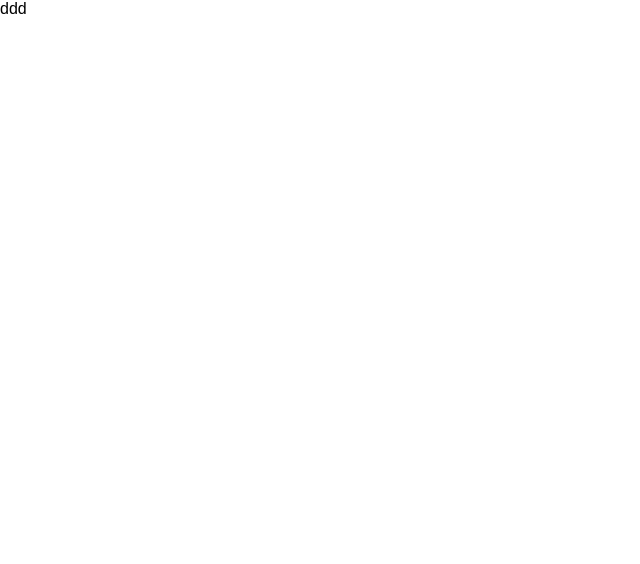
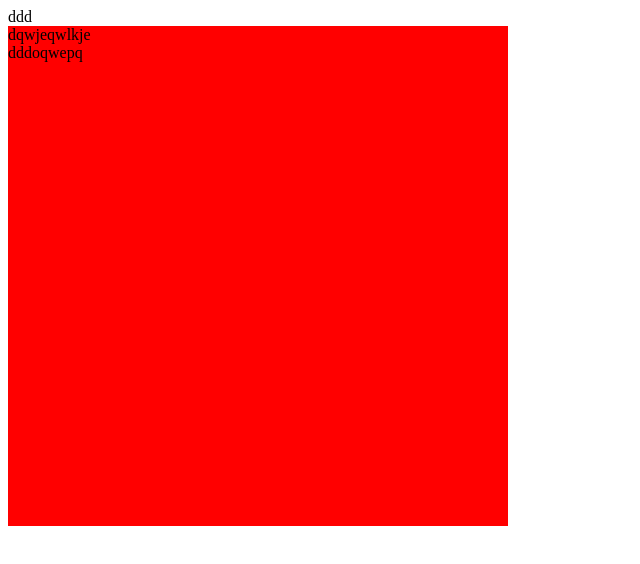
Before and after one commit to im-not-developer/reat-postcss-temp, a React (Create React App) app in the folder line4design-front-web/: page / in a window 1280 px wide. Shown: the top 564 px of the page, without its empty margins (0-640 px from the left). Built offline with nearby package versions, Linux system fonts and the light colour scheme.

Commit message:
Update .babelrc.js, .eslintrc.js, and 9 more files...

```diff
--- a/line4design-front-web/config-overrides.js
+++ b/line4design-front-web/config-overrides.js
@@ -1,20 +1,20 @@
 /** @format */
 
-const path = require('path');
+// const path = require('path');
 
 const {
   override,
   useBabelRc,
-  addWebpackAlias,
+  // addWebpackAlias,
   addBundleVisualizer
 } = require('customize-cra');
 
 module.exports = override(
   useBabelRc(),
 
-  addWebpackAlias({
-    ['~']: path.resolve(__dirname, './src')
-  }),
+  // addWebpackAlias({
+  //   ['~']: path.resolve(__dirname, './src')
+  // }),
   addBundleVisualizer(
     {
       analyzerMode: 'static',
--- a/line4design-front-web/package.json
+++ b/line4design-front-web/package.json
@@ -7,7 +7,7 @@
     "watch:css": "postcss ./src/index.pcss -o src/index.css -w",
     "lint": "eslint ./src",
     "lint:fix": "eslint ./src --fix",
-    "start": "PLATFORM=dev npm-run-all -p watch:css  start-js",
+    "start": "npm-run-all -p watch:css  start-js",
     "start-mock": "npm-run-all -p watch:css start-js mockAPI mockWS",
     "start-js": "react-scripts start",
     "build-js": "react-app-rewired build --scripts-version react-scripts build",
@@ -29,12 +29,13 @@
     "eslint": "^7.11.0",
     "eslint-import-resolver-babel-module": "^5.1.2",
     "eslint-import-resolver-node": "^0.3.4",
-    "eslint-import-resolver-typescript": "^2.3.0",
+    "eslint-import-resolver-typescript": "^2.4.0",
     "eslint-plugin-import": "^2.22.1",
     "eslint-plugin-jest": "^24.1.0",
     "eslint-plugin-react": "^7.21.4",
     "i18next": "^19.9.1",
     "npm-run-all": "^4.1.5",
+    "path": "^0.12.7",
     "process-env": "^2.0.2",
     "react": "^17.0.1",
     "react-bootstrap": "^1.5.0",
--- a/line4design-front-web/src/App.tsx
+++ b/line4design-front-web/src/App.tsx
@@ -3,7 +3,7 @@
 import React from 'react';
 
 // import Header from '~/components/commons/Header';
-// import MainPage from '~/pages/MainPage';
+import MainPage from '~/pages/MainPage';
 
 // import { useTranslation } from 'react-i18next';
 // import { Languages, languages } from 'src/locales/i18n';
@@ -20,9 +20,10 @@ function App() {
   return (
     <>
       <div>ddd</div>
+      <MainPage />
       {/* <Header />
       <div className="pg_app">
-        <MainPage />
+
       </div> */}
       {/* <div>
         <p>{t('hello')}</p>
--- a/line4design-front-web/src/assets/styles/global-styles.ts
+++ b/line4design-front-web/src/assets/styles/global-styles.ts
@@ -3,7 +3,7 @@
 import { createGlobalStyle } from 'styled-components';
 import { normalize } from 'styled-normalize';
 
-export const GlobalStyle = createGlobalStyle`
+const GlobalStyle = createGlobalStyle`
   ${normalize}
 
   html {
@@ -241,3 +241,4 @@ export const GlobalStyle = createGlobalStyle`
     padding: 0;
   }
 `;
+export default GlobalStyle;
--- a/line4design-front-web/src/index.tsx
+++ b/line4design-front-web/src/index.tsx
@@ -3,15 +3,14 @@
 import React from 'react';
 import ReactDOM from 'react-dom';
 
-import { GlobalStyle } from '~/assets/styles/global-styles';
-
+// import { GlobalStyle } from '~/assets/styles/global-styles';
 import App from './App';
 import './index.css';
 import reportWebVitals from './reportWebVitals';
 
 ReactDOM.render(
   <React.StrictMode>
-    <GlobalStyle />
+    {/* <GlobalStyle /> */}
     <App />
   </React.StrictMode>,
   document.getElementById('root')
```
Also changed, not shown: line4design-front-web/tsconfig.json (+3 -9 lines), line4design-front-web/tsconfig.paths.json (+10 -4 lines), line4design-front-web/.babelrc.js, line4design-front-web/.eslintrc.js, 2 other files (tests, documents, lock files or other folders).
